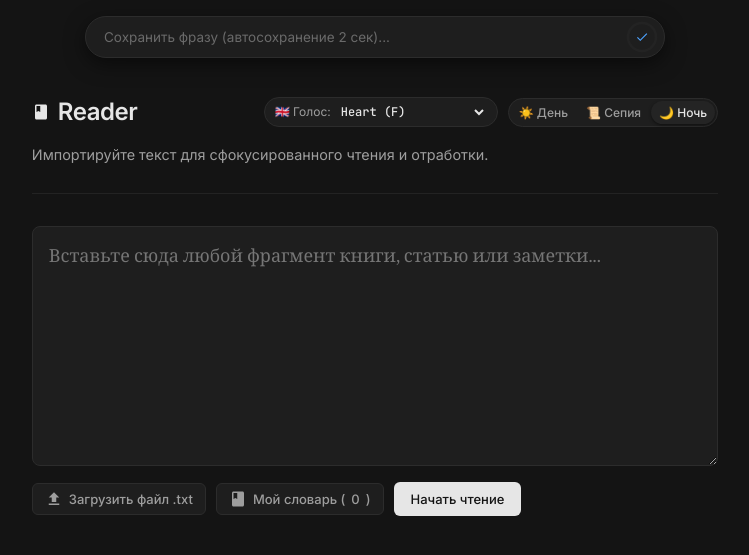
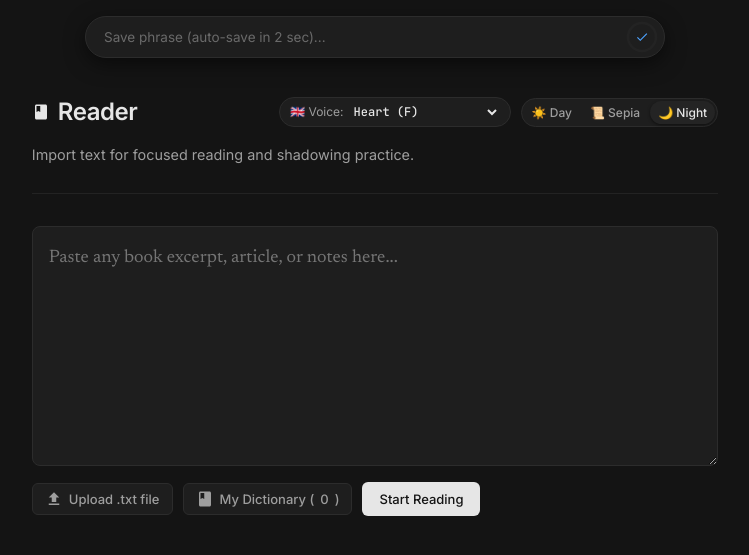
Before and after one commit to quakebass-bit/SileroRead, a Flask app: template templates/shadow.html in a window 1280 px wide. Shown: the top 555 px of the page, without its empty margins (265-1014 px from the left). Run offline with Flask 3, Linux system fonts and the light colour scheme; the template is opened without the code that fills it, so the values that code supplies are empty.

Commit message:
Add files via upload

```diff
--- a/templates/shadow.html
+++ b/templates/shadow.html
@@ -1,5 +1,5 @@
 <!DOCTYPE html>
-<html lang="ru" data-theme="dark">
+<html lang="en" data-theme="dark">
 <head>
     <meta charset="UTF-8">
     <meta name="viewport" content="width=device-width, initial-scale=1.0, maximum-scale=5.0">
@@ -796,6 +796,18 @@
             background: var(--danger-bg);
         }
 
+        /* ========== MARKDOWN BLOCKS ========== */
+        .sentence.md-h1 { font-size: 1.55em; font-weight: 600; margin-top: 1.6em; margin-bottom: 0.8em; line-height: 1.3; }
+        .sentence.md-h2 { font-size: 1.3em;  font-weight: 600; margin-top: 1.4em; margin-bottom: 0.7em; line-height: 1.35; }
+        .sentence.md-h3 { font-size: 1.15em; font-weight: 600; margin-top: 1.3em; margin-bottom: 0.6em; }
+        .sentence.md-h4,
+        .sentence.md-h5,
+        .sentence.md-h6 { font-size: 1.05em; font-weight: 600; margin-top: 1.1em; margin-bottom: 0.5em; }
+        .md-hr { border: none; border-top: 1px solid var(--border); margin: 2em 0; }
+        .sentence.md-li { padding-left: 1.8em; position: relative; }
+        .sentence.md-li::before { content: '\2022'; position: absolute; left: 0.5em; top: 0.5em; color: var(--accent); font-weight: 700; line-height: 1; }
+        .sentence.md-quote { border-left: 3px solid var(--accent); padding-left: 0.9em; color: var(--text-sub); font-style: italic; }
+
         @keyframes popIn {
             0% { opacity: 0; transform: scale(0.94) translateY(-6px); }
             100% { opacity: 1; transform: scale(1) translateY(0); }
@@ -811,7 +823,7 @@
 <body>
 
     <div class="phrase-collector-bar" id="phrase-collector-bar">
-        <input type="text" id="quick-phrase-input" class="phrase-input" placeholder="Сохранить фразу (автосохранение 2 сек)...">
+        <input type="text" id="quick-phrase-input" class="phrase-input" placeholder="Save phrase (auto-save in 2 sec)...">
         <button class="save-btn-circle" id="quick-save-btn">
             <svg class="progress-ring" viewBox="0 0 32 32"><circle class="ring-bg" cx="16" cy="16" r="14"></circle><circle id="quick-progress-ring" class="ring-progress" cx="16" cy="16" r="14"></circle></svg>
             <svg class="icon-center"><use href="#icon-check"></use></svg>
@@ -843,30 +855,30 @@
 
                 <div class="header-right-controls">
                     <!-- ВЫБОР ГОЛОСА SILERO EN -->
-                    <div class="voice-selector-wrap" title="Голос Silero (Английский)">
-                        <span>🇬🇧 Голос:</span>
+                    <div class="voice-selector-wrap" title="Silero voice (English)">
+                        <span>🇬🇧 Voice:</span>
                         <select id="silero-voice-select"></select>
                     </div>
 
                     <!-- ПЕРЕКЛЮЧАТЕЛЬ ТЕМЫ -->
                     <div class="theme-switcher">
-                        <button class="theme-btn" data-set-theme="light" title="Светлая">☀️ День</button>
-                        <button class="theme-btn" data-set-theme="sepia" title="Сепия">📜 Сепия</button>
-                        <button class="theme-btn active" data-set-theme="dark" title="Ночная">🌙 Ночь</button>
+                        <button class="theme-btn" data-set-theme="light" title="Light">☀️ Day</button>
+                        <button class="theme-btn" data-set-theme="sepia" title="Sepia">📜 Sepia</button>
+                        <button class="theme-btn active" data-set-theme="dark" title="Dark">🌙 Night</button>
                     </div>
                 </div>
             </div>
-            <p id="header-desc">Импортируйте текст для сфокусированного чтения и отработки.</p>
+            <p id="header-desc">Import text for focused reading and shadowing practice.</p>
 
             <div class="file-controls" id="file-controls" style="display: none;">
-                <button id="back-btn" class="secondary-btn"><svg><use href="#icon-back"></use></svg> Назад</button>
+                <button id="back-btn" class="secondary-btn"><svg><use href="#icon-back"></use></svg> Back</button>
 
                 <!-- ВЫПАДАЮЩАЯ ПАНЕЛЬ ШРИФТОВ -->
                 <div class="font-dropdown-wrap">
-                    <button id="font-btn" class="secondary-btn" title="Стилизация надписей"><svg><use href="#icon-tune"></use></svg> Вид</button>
+                    <button id="font-btn" class="secondary-btn" title="Annotation styling"><svg><use href="#icon-tune"></use></svg> Style</button>
                     <div class="font-dropdown-panel" id="font-dropdown-panel">
                         <div class="control-row">
-                            <span>Шрифт:</span>
+                            <span>Font:</span>
                             <select id="font-family-select">
                                 <option value="'Inter', sans-serif">Inter</option>
                                 <option value="'Newsreader', serif">Newsreader</option>
@@ -874,43 +886,43 @@
                             </select>
                         </div>
                         <div class="control-row">
-                            <span>Цвет:</span>
+                            <span>Color:</span>
                             <div class="color-palette-preset">
-                                <span class="preset-dot" style="background: #4da3ff;" data-color="#4da3ff" title="Голубой"></span>
-                                <span class="preset-dot" style="background: #2e78d6;" data-color="#2e78d6" title="Синий"></span>
-                                <span class="preset-dot" style="background: #eb5757;" data-color="#eb5757" title="Коралловый"></span>
-                                <span class="preset-dot" style="background: #27ae60;" data-color="#27ae60" title="Зеленый"></span>
-                                <span class="preset-dot" style="background: #e5a93c;" data-color="#e5a93c" title="Янтарный"></span>
-                                <input type="color" id="custom-color-picker" class="color-picker-input" value="#4da3ff" title="Свой цвет">
+                                <span class="preset-dot" style="background: #4da3ff;" data-color="#4da3ff" title="Sky blue"></span>
+                                <span class="preset-dot" style="background: #2e78d6;" data-color="#2e78d6" title="Blue"></span>
+                                <span class="preset-dot" style="background: #eb5757;" data-color="#eb5757" title="Coral"></span>
+                                <span class="preset-dot" style="background: #27ae60;" data-color="#27ae60" title="Green"></span>
+                                <span class="preset-dot" style="background: #e5a93c;" data-color="#e5a93c" title="Amber"></span>
+                                <input type="color" id="custom-color-picker" class="color-picker-input" value="#4da3ff" title="Custom color">
                             </div>
                         </div>
                         <div class="control-row">
-                            <span>Размер: <b id="font-size-val">12px</b></span>
+                            <span>Size: <b id="font-size-val">12px</b></span>
                             <input type="range" id="font-size-slider" min="10" max="18" value="12" step="1" style="width: 80px; accent-color: var(--accent);">
                         </div>
                     </div>
                 </div>
 
-                <button id="view-dict-btn" class="secondary-btn" title="Просмотреть все сохраненные слова"><svg><use href="#icon-book"></use></svg> Словарь (<span id="dict-count">0</span>)</button>
-                <button id="export-btn" class="secondary-btn"><svg><use href="#icon-download"></use></svg> Экспорт</button>
-                <button id="import-btn" class="secondary-btn"><svg><use href="#icon-upload"></use></svg> Импорт</button>
+                <button id="view-dict-btn" class="secondary-btn" title="View all saved words"><svg><use href="#icon-book"></use></svg> Dictionary (<span id="dict-count">0</span>)</button>
+                <button id="export-btn" class="secondary-btn"><svg><use href="#icon-download"></use></svg> Export</button>
+                <button id="import-btn" class="secondary-btn"><svg><use href="#icon-upload"></use></svg> Import</button>
                 <input type="file" id="import-file" style="display: none;" accept=".json">
-                <button id="clear-cache-btn" class="secondary-btn danger"><svg><use href="#icon-trash"></use></svg> Сброс аудио</button>
+                <button id="clear-cache-btn" class="secondary-btn danger"><svg><use href="#icon-trash"></use></svg> Reset audio</button>
             </div>
         </header>
 
         <main class="paper-container">
             <section id="input-section">
-                <textarea id="raw-text-input" placeholder="Вставьте сюда любой фрагмент книги, статью или заметки..."></textarea>
+                <textarea id="raw-text-input" placeholder="Paste any book excerpt, article, or notes here..."></textarea>
 
                 <div class="input-actions">
                     <input type="file" id="text-file-input" style="display: none;" accept=".txt">
-                    <button id="upload-text-btn" class="secondary-btn"><svg><use href="#icon-upload"></use></svg> Загрузить файл .txt</button>
-                    <button id="main-view-dict-btn" class="secondary-btn"><svg><use href="#icon-book"></use></svg> Мой словарь (<span id="main-dict-count">0</span>)</button>
-                    <button id="generate-btn" class="btn">Начать чтение</button>
+                    <button id="upload-text-btn" class="secondary-btn"><svg><use href="#icon-upload"></use></svg> Upload .txt file</button>
+                    <button id="main-view-dict-btn" class="secondary-btn"><svg><use href="#icon-book"></use></svg> My Dictionary (<span id="main-dict-count">0</span>)</button>
+                    <button id="generate-btn" class="btn">Start Reading</button>
                 </div>
 
-                <div id="loading" style="display: none;"><svg class="spinner"><use href="#icon-spinner"></use></svg> Подготовка текста...</div>
+                <div id="loading" style="display: none;"><svg class="spinner"><use href="#icon-spinner"></use></svg> Preparing text...</div>
             </section>
 
             <section id="workspace-section">
@@ -922,25 +934,25 @@
 
     <!-- ПЛАВАЮЩЕЕ МЕНЮ НАД СЛОВОМ / ВЫДЕЛЕНИЕМ -->
     <div id="word-action-bar" class="word-action-bar">
-        <button id="action-speak" class="word-action-btn" title="Озвучить на английском">
-            <svg><use href="#icon-speak"></use></svg> Озвучить
+        <button id="action-speak" class="word-action-btn" title="Speak in English">
+            <svg><use href="#icon-speak"></use></svg> Speak
         </button>
         <div class="word-action-divider"></div>
-        <button id="action-translate" class="word-action-btn" title="Ввести перевод">
-            <svg><use href="#icon-edit"></use></svg> Перевод
+        <button id="action-translate" class="word-action-btn" title="Enter translation">
+            <svg><use href="#icon-edit"></use></svg> Translate
         </button>
-        <button id="action-paste-direct" class="word-action-btn" title="Вставить перевод из буфера">
-            <svg><use href="#icon-paste"></use></svg> Вставить
+        <button id="action-paste-direct" class="word-action-btn" title="Paste translation from clipboard">
+            <svg><use href="#icon-paste"></use></svg> Paste
         </button>
-        <button id="action-clear-trans" class="word-action-btn" title="Выучил / Удалить из базы" style="display: none; color: var(--danger);">
-            <svg><use href="#icon-trash"></use></svg> Выучил
+        <button id="action-clear-trans" class="word-action-btn" title="Learned / Remove from database" style="display: none; color: var(--danger);">
+            <svg><use href="#icon-trash"></use></svg> Learned
         </button>
     </div>
 
     <!-- ТУЛТИП ВВОДА ЗНАЧЕНИЯ -->
     <div id="tooltip">
-        <button id="trans-paste" class="tooltip-btn secondary" title="Вставить из буфера"><svg><use href="#icon-paste"></use></svg></button>
-        <input type="text" id="trans-input" placeholder="Перевод или пояснение..." autocomplete="off">
+        <button id="trans-paste" class="tooltip-btn secondary" title="Paste from clipboard"><svg><use href="#icon-paste"></use></svg></button>
+        <input type="text" id="trans-input" placeholder="Translation or note..." autocomplete="off">
         <button id="trans-save" class="tooltip-btn"><svg><use href="#icon-check"></use></svg></button>
     </div>
 
@@ -948,11 +960,11 @@
     <div class="modal-overlay" id="dict-modal">
         <div class="modal-window">
             <div class="modal-header">
-                <h3>Единый словарь</h3>
+                <h3>Unified Dictionary</h3>
                 <button class="secondary-btn" id="dict-modal-close" style="padding: 4px;"><svg><use href="#icon-close"></use></svg></button>
             </div>
             <div class="modal-search">
-                <input type="text" id="dict-search-input" placeholder="Поиск слова или перевода...">
+                <input type="text" id="dict-search-input" placeholder="Search word or translation...">
             </div>
             <div class="modal-body" id="dict-items-list"></div>
         </div>
@@ -962,7 +974,7 @@
     <div class="player-panel" id="player-panel">
         <div class="sentence-num-badge" id="sentence-num">#1</div>
         <button class="control-btn" id="panel-play-btn"><svg id="panel-play-icon"><use href="#icon-play"></use></svg></button>
-        <button class="slow-btn" id="panel-slow-btn" title="Замедление">0.85×</button>
+        <button class="slow-btn" id="panel-slow-btn" title="Slow down">0.85×</button>
         <div class="progress-container">
             <span class="time-label" id="time-current">0:00</span>
             <input type="range" class="timeline" id="timeline" value="0" max="100">
@@ -1046,7 +1058,7 @@
                 initialVoice = DEFAULT_VOICE;
                 localStorage.setItem('silero_en_voice', DEFAULT_VOICE);
                 setTimeout(() => {
-                    alert('Старый голос "' + savedVoice + '" больше недоступен.\nПо умолчанию выбран Kokoro: Heart (F).\nВыберите голос заново в селекторе.');
+                    alert('Previous voice "' + savedVoice + '" is no longer available.\nDefaulting to Kokoro: Heart (F).\nPlease pick a voice in the selector.');
                 }, 500);
             }
             voiceSelect.value = initialVoice;
@@ -1237,7 +1249,7 @@
                 );
 
                 if (filtered.length === 0) {
-                    dictItemsList.innerHTML = '<div style="color: var(--text-muted); font-size: 13px; text-align: center; padding: 20px;">Слов пока нет или ничего не найдено</div>';
+                    dictItemsList.innerHTML = '<div style="color: var(--text-muted); font-size: 13px; text-align: center; padding: 20px;">No words yet or nothing found</div>';
                     return;
                 }
 
@@ -1249,7 +1261,7 @@
                             <span class="dict-item-word">${key}</span>
                             <span class="dict-item-trans">${globalDictionary[key]}</span>
                         </div>
-                        <button class="dict-del-btn" data-key="${key}">Выучил / Удалить</button>
+                        <button class="dict-del-btn" data-key="${key}">Learned / Delete</button>
                     `;
                     row.querySelector('.dict-del-btn').addEventListener('click', async (e) => {
                         const wordKey = e.target.dataset.key;
@@ -1401,14 +1413,15 @@
 
             function autoInitFirstSentence() {
                 setTimeout(() => {
-                    const firstBtn = document.querySelector('.play-btn[data-num="1"]');
+                    // берём первую существующую play-кнопку (HR не имеет её)
+                    const firstBtn = document.querySelector('.play-btn');
                     if (firstBtn) activateSentence(firstBtn, firstBtn.closest('.sentence'), false);
                 }, 100);
             }
 
             generateBtn.addEventListener('click', async function() {
                 const text = rawTextInput.value.trim();
-                if (!text) return alert("Введите текст!");
+                if (!text) return alert("Enter text!");
 
                 generateBtn.style.display = 'none';
                 document.getElementById('loading').style.display = 'flex';
@@ -1422,8 +1435,8 @@
                         buildWorkspace(data.files);
                         showWorkspace();
                         if (data.files.length > 0) autoInitFirstSentence();
-                    } else { alert("Ошибка: " + data.error); generateBtn.style.display = 'inline-flex'; }
-                } catch (e) { alert("Ошибка сервера."); generateBtn.style.display = 'inline-flex'; }
+                    } else { alert("Error: " + data.error); generateBtn.style.display = 'inline-flex'; }
+                } catch (e) { alert("Server error."); generateBtn.style.display = 'inline-flex'; }
                 finally { document.getElementById('loading').style.display = 'none'; }
             });
 
@@ -1452,16 +1465,88 @@
                 renderAllSentences();
             }
 
+            // ========== MARKDOWN BLOCK DETECTION ==========
+            function detectMarkdownBlock(rawText) {
+                // HR: --- / *** / ___ (3+ одного символа; поддержка em/en-dash)
+                if (/^\s*([-*_\u2014\u2013])(?:\s*\1){2,}\s*$/.test(rawText)) {
+                    return { kind: 'hr' };
+                }
+                // Heading: # / ## / ### ... (только однострочный, не «слипшийся»)
+                const hm = rawText.match(/^\s*(#{1,6})\s+([^\n]+?)\s*$/);
+                if (hm) {
+                    const body = hm[2];
+                    // Reject если похоже на склейку заголовка с предложением:
+                    // есть «. текст» внутри и в конце стоит .!?
+                    if (/[.!?]\s+\S/.test(body) && /[.!?]$/.test(body)) {
+                        // fall through → обычное предложение
+                    } else {
+                        return { kind: 'heading', level: hm[1].length, text: body };
+                    }
+                }
+                // List item: - / * / + / 1.  (relaxed — допускаем много предложений)
+                const lm = rawText.match(/^\s*(?:[-*+]|\d+\.)\s+([^\n]+?)\s*$/);
+                if (lm) {
+                    return { kind: 'list', text: lm[1] };
+                }
+                // Blockquote: > ... (relaxed)
+                const qm = rawText.match(/^\s*>\s*([^\n]+?)\s*$/);
+                if (qm) {
+                    return { kind: 'quote', text: qm[1] };
+                }
+                return null;
+            }
+
+            function stripMarkdownForAudio(rawText) {
+                return rawText
+                    .replace(/^\s*#{1,6}\s+/, '')
+                    .replace(/^\s*(?:[-*+]|\d+\.)\s+/, '')
+                    .replace(/^\s*>\s*/, '')
+                    .replace(/\[([^\]]+)\]\([^)]+\)/g, '$1')
+                    .replace(/\*\*/g, '')
+                    .replace(/[*`_]/g, '')
+                    .trim();
+            }
+
             function renderAllSentences() {
                 const contentDiv = document.getElementById('content');
                 contentDiv.innerHTML = '';
 
                 sentencesData.forEach(fileData => {
+                    const rawText = fileData.text;
+                    const mdBlock = detectMarkdownBlock(rawText);
+
+                    // ---- HR: <hr>, без play-кнопки и без аудио ----
+                    if (mdBlock && mdBlock.kind === 'hr') {
+                        const hr = document.createElement('hr');
+                        hr.className = 'md-hr';
+                        contentDiv.appendChild(hr);
+                        return;
+                    }
+
+                    // ---- Определяем displayText + blockClass ----
+                    let blockClass = '';
+                    let displayText = rawText;
+                    if (mdBlock) {
+                        if (mdBlock.kind === 'heading') {
+                            blockClass = 'md-h' + mdBlock.level;
+                            displayText = mdBlock.text;
+                        } else if (mdBlock.kind === 'list') {
+                            blockClass = 'md-li';
+                            displayText = mdBlock.text;
+                        } else if (mdBlock.kind === 'quote') {
+                            blockClass = 'md-quote';
+                            displayText = mdBlock.text;
+                        }
+                    }
+                    // [text](url) -> text (для отображения тоже)
+                    displayText = displayText.replace(/\[([^\]]+)\]\([^)]+\)/g, '$1');
+
                     const sentenceDiv = document.createElement('div');
                     sentenceDiv.className = 'sentence';
+                    if (blockClass) sentenceDiv.classList.add(blockClass);
                     sentenceDiv.dataset.sentenceId = fileData.id;
 
-                    const cleanTextForAudio = fileData.text.replace(/\*\*/g, '');
+                    const cleanTextForAudio = stripMarkdownForAudio(rawText);
 
                     const playBtn = document.createElement('span');
                     playBtn.className = 'play-btn';
@@ -1476,12 +1561,12 @@
                     });
                     sentenceDiv.appendChild(playBtn);
 
-                    // Токенизация Markdown **жирного выделения**
+                    // Токенизация Markdown **жирного выделения** (работает и в заголовках)
                     const tokens = [];
                     const mdRegex = /\*\*([^*]+)\*\*|([^\s*]+)/g;
                     let match;
 
-                    while ((match = mdRegex.exec(fileData.text)) !== null) {
+                    while ((match = mdRegex.exec(displayText)) !== null) {
                         if (match[1]) {
                             const boldWords = match[1].trim().split(/\s+/).filter(Boolean);
                             boldWords.forEach(w => tokens.push({ text: w, isBold: true }));
@@ -1722,7 +1807,7 @@
                     if (text && text.trim()) {
                         applyTranslationDirectly(text.trim());
                     } else {
-                        alert("Буфер обмена пуст");
+                        alert("Clipboard is empty");
                     }
                 } catch (err) {
                     closeWordActionBar();
@@ -1957,8 +2042,8 @@
                         }
                         await fetchGlobalDictionary();
                         renderAllSentences();
-                        alert('Словарь успешно импортирован и объединен с базой!');
-                    } catch (err) { alert('Ошибка формата файла словаря.'); }
+                        alert('Dictionary imported and merged successfully!');
+                    } catch (err) { alert('Dictionary file format error.'); }
                 }; reader.readAsText(file); e.target.value = '';
             });
 
@@ -1966,8 +2051,25 @@
                 try {
                     await fetch('/reset', { method: 'POST' });
                     document.querySelectorAll('.play-btn').forEach(b => b.dataset.audio = '');
-                    alert('Папка с аудио очищена. Аудио будет генерироваться заново.');
+                    alert('Audio folder cleared. Audio will be regenerated.');
                 } catch (e) {}
+            });
+
+            // ================= CLEAN COPY (bypass <ruby> + <rt> serialization) =================
+            // Копирование фрагмента с <ruby>: убираем переводы (<rt>), кнопки Play, иконки и
+            // схлопываем whitespace в 1 пробел. DOM не трогаем → клики работают как раньше.
+            document.addEventListener('copy', function(e) {
+                if (!e.clipboardData) return;
+                const selection = window.getSelection();
+                if (!selection || selection.rangeCount === 0) return;
+                const range = selection.getRangeAt(0);
+                const fragment = range.cloneContents();
+                if (!fragment.querySelector || !fragment.querySelector('ruby.phrase-wrapper')) return;
+                fragment.querySelectorAll('rt, .play-btn, .btn-icon, .sentence-num-badge, svg').forEach(el => el.remove());
+                let cleanText = (fragment.textContent || '').replace(/\s+/g, ' ').trim();
+                if (!cleanText) return;
+                e.clipboardData.setData('text/plain', cleanText);
+                e.preventDefault();
             });
         });
     </script>
```
